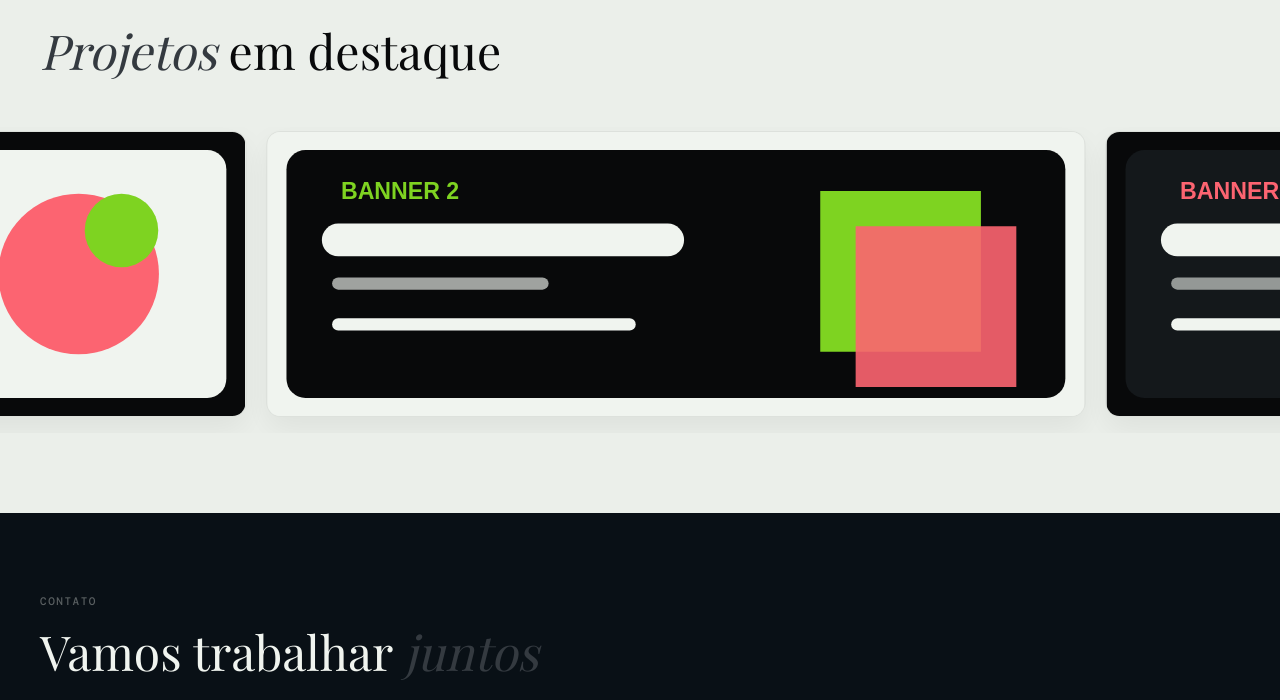
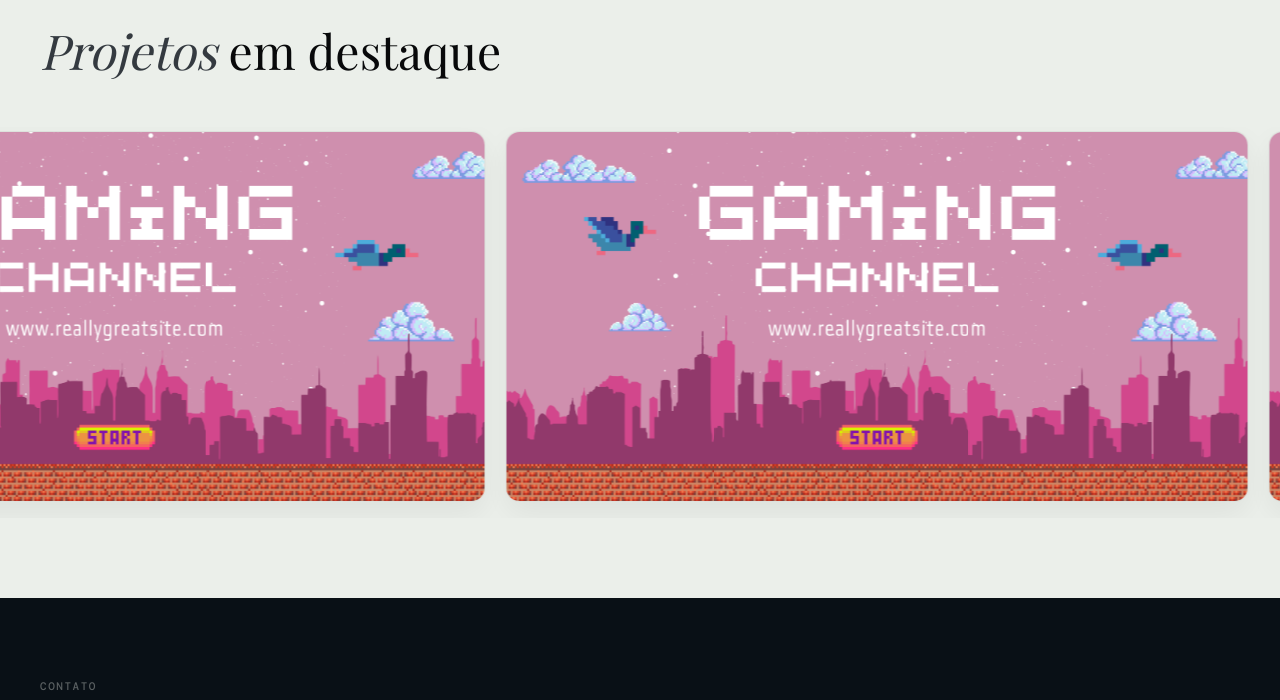
Before and after one commit to GiovannyCosta/portifolio, a plain HTML site: page index.html in a window 1280 px wide. Shown: the part 3700-4400 px from the top of the page. Drawn offline with nearby package versions, Linux system fonts and the light colour scheme; a web font is replaced by a local one.

Commit message:
Use PNG project banners

```diff
--- a/src/css/projects.css
+++ b/src/css/projects.css
@@ -221,13 +221,13 @@
 }
 
 .project-banner {
-  aspect-ratio: 20 / 7;
+  aspect-ratio: 2 / 1;
   background: var(--bg-white);
   border: 1px solid rgba(8, 9, 10, 0.08);
   border-radius: 14px;
   box-shadow: 0 12px 30px rgba(8, 9, 10, 0.06);
   display: block;
-  flex: 0 0 clamp(320px, 64vw, 920px);
+  flex: 0 0 clamp(320px, 58vw, 820px);
   overflow: hidden;
   text-decoration: none;
   transition:
--- a/src/js/projectBanners.js
+++ b/src/js/projectBanners.js
@@ -1,22 +1,22 @@
 /* ── projectBanners.js ───────────────────────────────────── */
 const projectBanners = [
   {
-    image: "./src/img/itens-banner/banner-1.svg",
+    image: "./src/img/itens-banner/banner-1.png",
     alt: "Banner 1",
     link: "",
   },
   {
-    image: "./src/img/itens-banner/banner-2.svg",
+    image: "./src/img/itens-banner/banner-2.png",
     alt: "Banner 2",
     link: "",
   },
   {
-    image: "./src/img/itens-banner/banner-3.svg",
+    image: "./src/img/itens-banner/banner-3.png",
     alt: "Banner 3",
     link: "",
   },
   {
-    image: "./src/img/itens-banner/banner-4.svg",
+    image: "./src/img/itens-banner/banner-4.png",
     alt: "Banner 4",
     link: "",
   },
```
Also changed, not shown: src/img/itens-banner/banner-1.png (added), src/img/itens-banner/banner-1.svg (deleted), src/img/itens-banner/banner-2.png (added), src/img/itens-banner/banner-2.svg (deleted), src/img/itens-banner/banner-3.png (added), src/img/itens-banner/banner-3.svg (deleted), src/img/itens-banner/banner-4.png (added), src/img/itens-banner/banner-4.svg (deleted).
